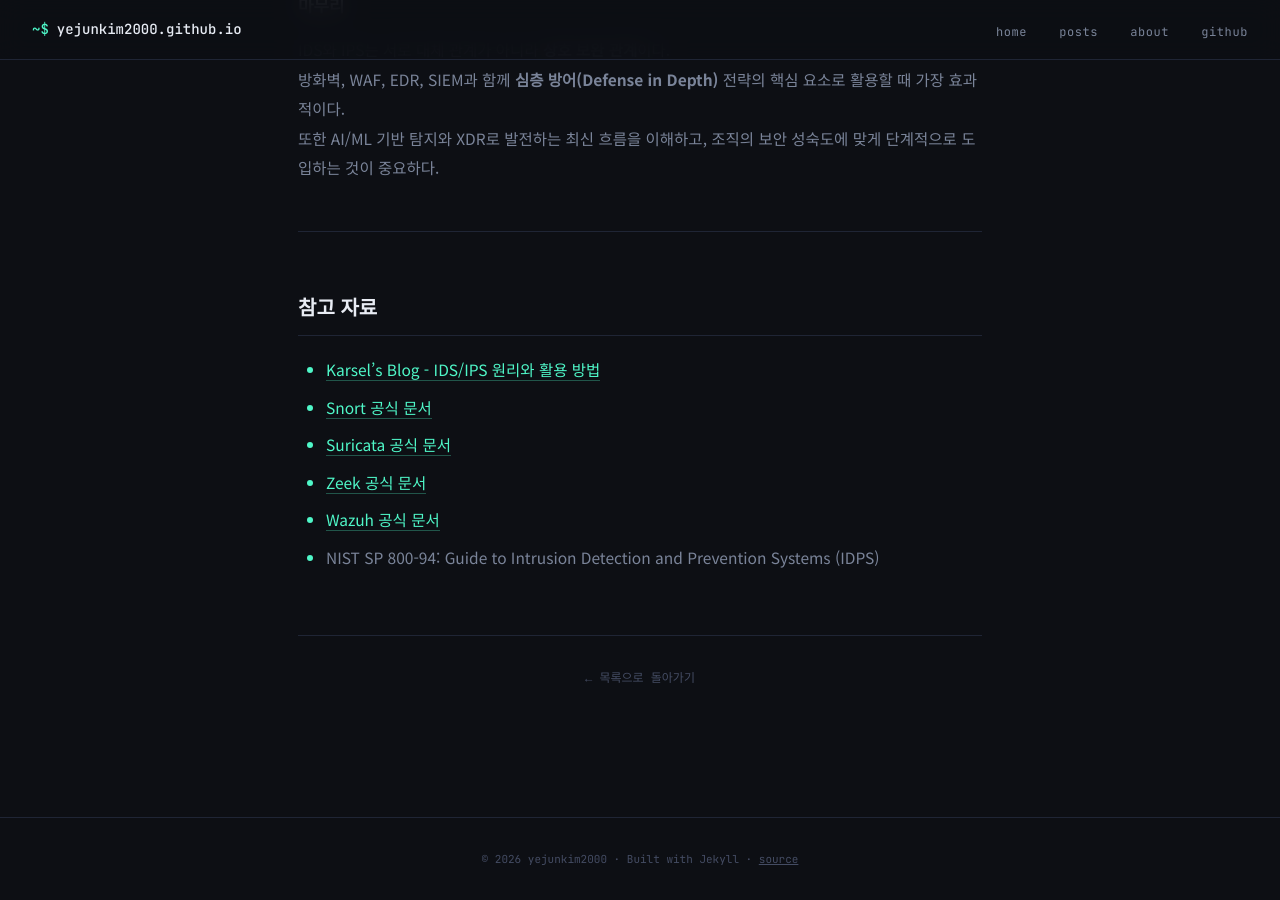
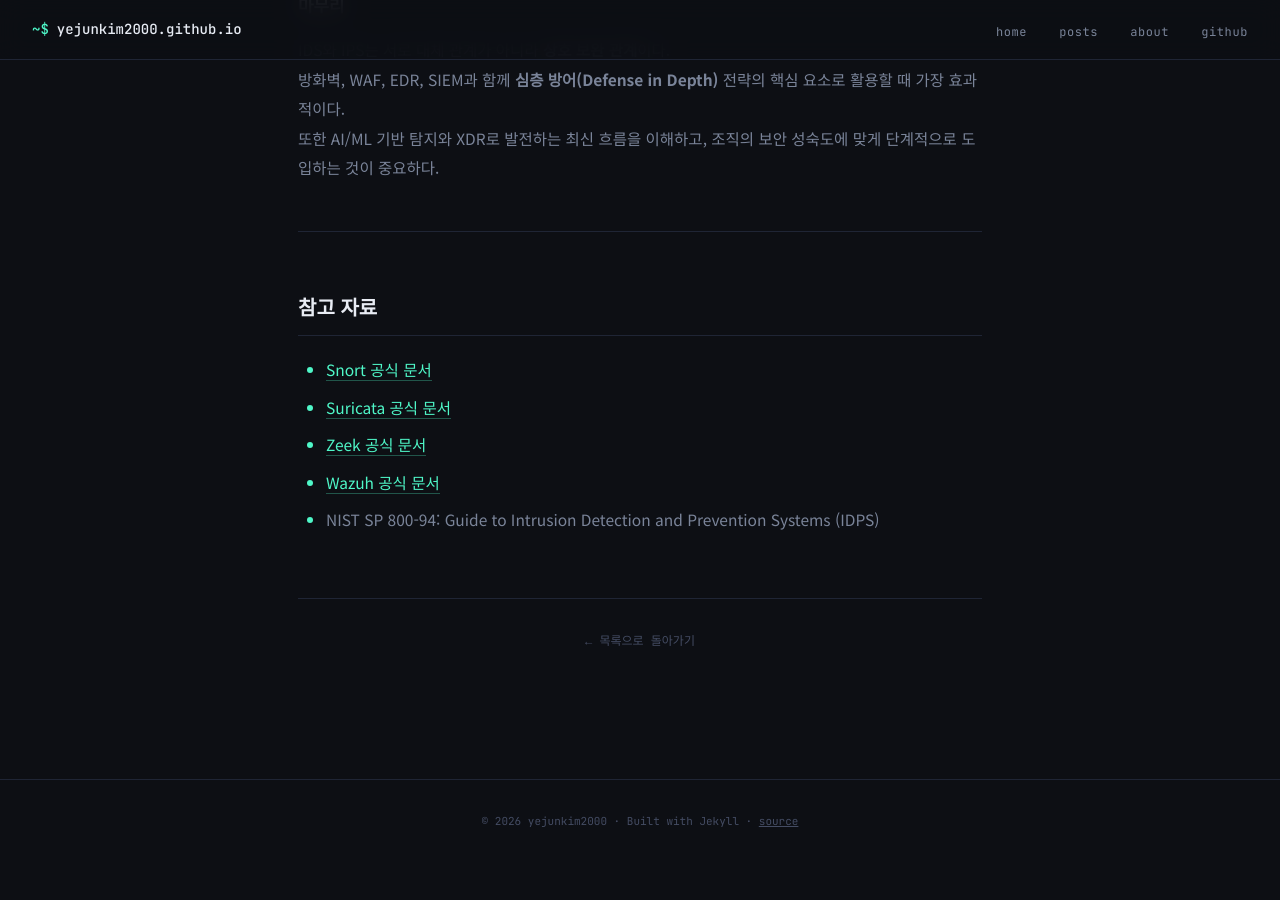
Before and after one commit to yejunkim2000/yejunkim2000.github.io, a Jekyll site: the page built from _posts/2026-05-12-ids-ips-complete-guide.md, in a window 1280 px wide and 900 px high, scrolled down 27650 px. Built offline with Jekyll 4.4.1, drawn with Linux system fonts in a browser that asks for light colours; after the commit the page ends 28513 px from its top, so only the background shows below that.

Commit message:
Remove Karsel's Blog reference from 자료
Removed a reference to Karsel's Blog from the resources section.

```diff
--- a/_posts/2026-05-12-ids-ips-complete-guide.md
+++ b/_posts/2026-05-12-ids-ips-complete-guide.md
@@ -876,7 +876,6 @@
 
 ## 참고 자료
 
-- [Karsel's Blog - IDS/IPS 원리와 활용 방법](https://karsel83.github.io/posts/IDS/)
 - [Snort 공식 문서](https://www.snort.org/documents)
 - [Suricata 공식 문서](https://docs.suricata.io)
 - [Zeek 공식 문서](https://docs.zeek.org)
```
